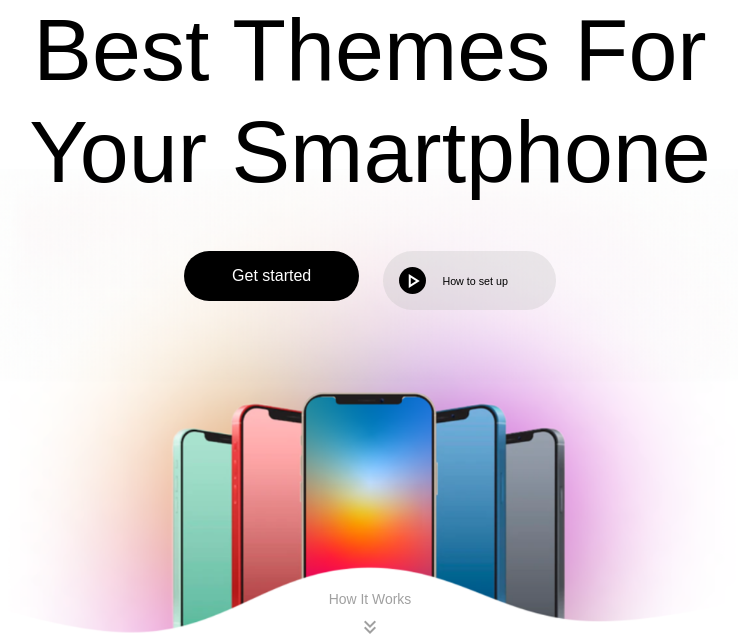
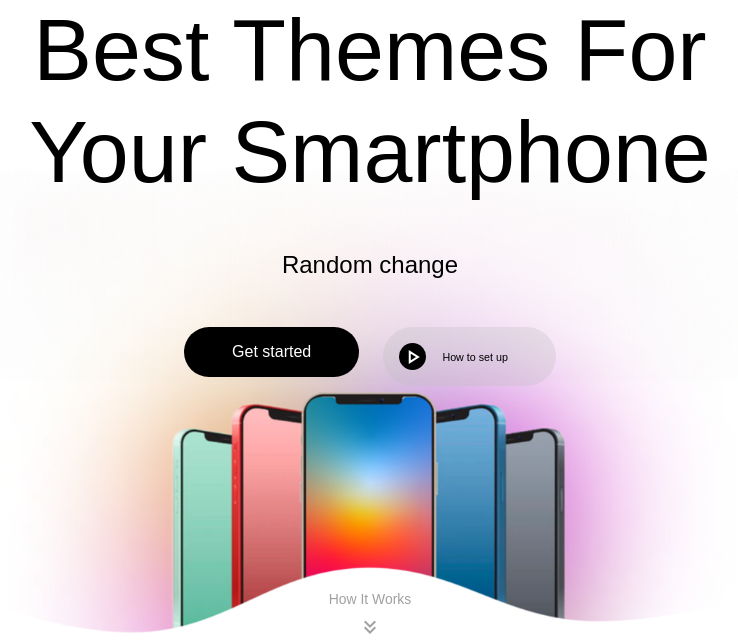
Before and after one commit to aqeel-aleid/ThemeStore, a Django app: page / in a window 1280 px wide. Shown: the part 160-800 px from the top of the page, without its empty margins (270-1008 px from the left). Run offline with Django 5.2, Linux system fonts and the light colour scheme.

Commit message:
added new feature

```diff
--- a/ThemeStore/main/templates/main/index.html
+++ b/ThemeStore/main/templates/main/index.html
@@ -6,8 +6,10 @@
 <section class="top-content">
     <div class="top-content-header">
         <h1>Best Themes For Your Smartphone</h1>
+        <h2>Random change</h2>
         <div class="top-content-util">
             <a href="" class="btn">Get started</a>
+
             <a href="" class="btn light">
                 <div class="play-phrase">
                     <span class="material-symbols-outlined">play_arrow</span>
```
